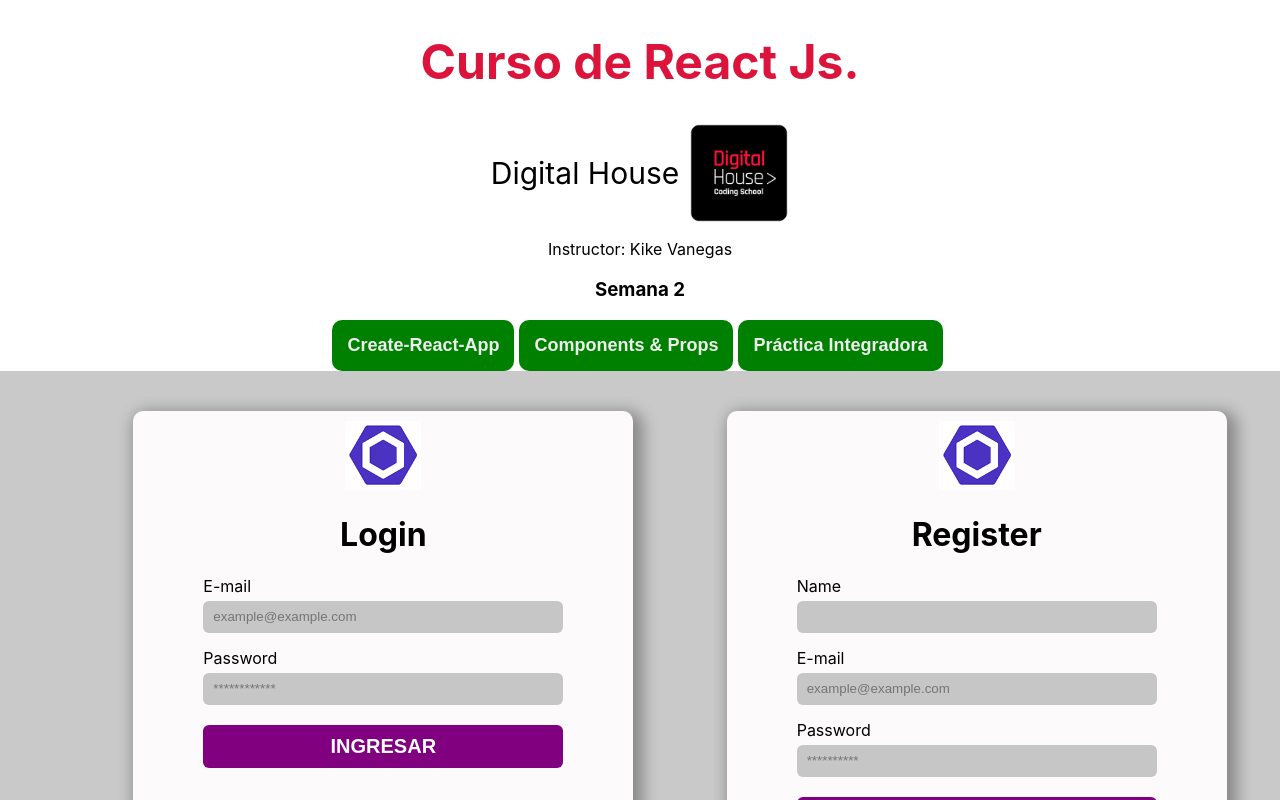
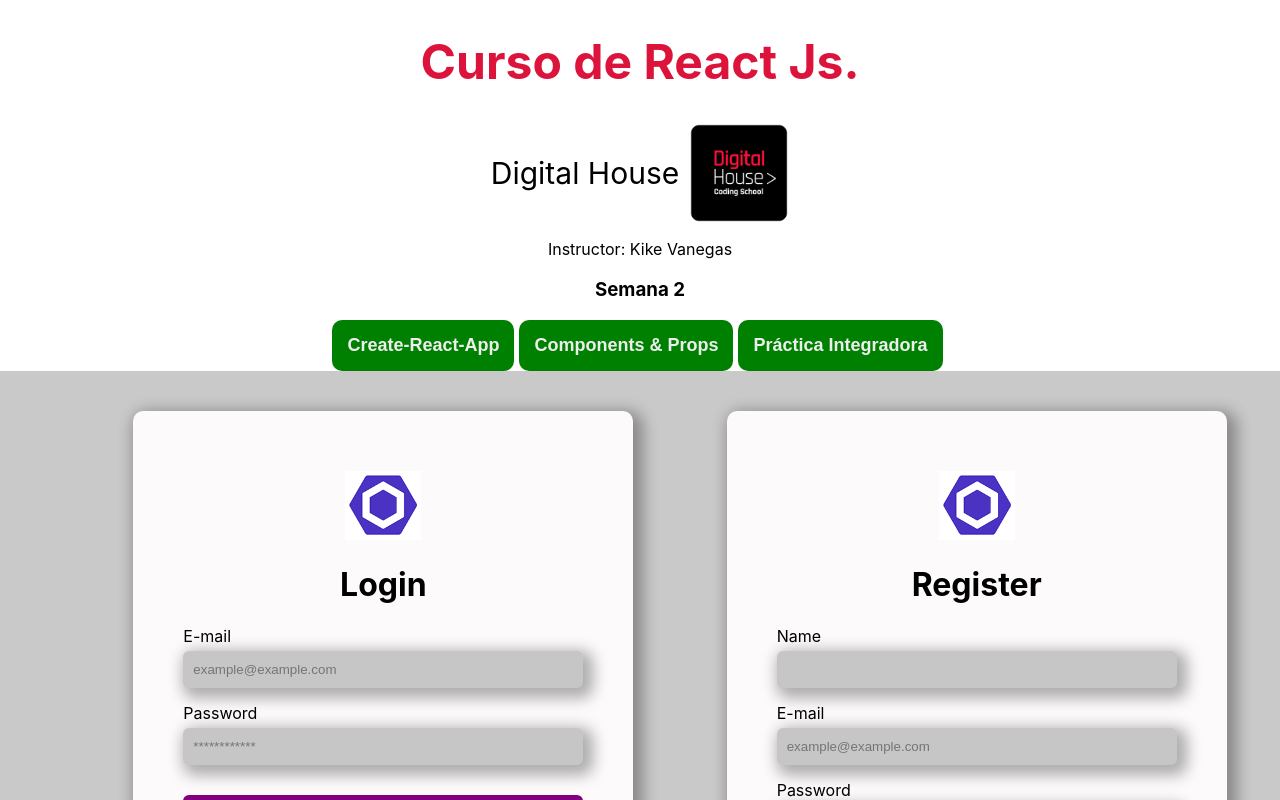
Before and after one commit to jayad23/Glossary_React, a React (Create React App) app: page / in a window 1280 px wide. Both pictures are taken after a click on the button "Práctica Integradora". Shown: the top 800 px of the page. Built offline with nearby package versions, Linux system fonts and the light colour scheme.

Commit message:
Correcciones mínimas a los estilos del Formulario

```diff
--- a/src/components/Week2/Clase_3/Card/Card.js
+++ b/src/components/Week2/Clase_3/Card/Card.js
@@ -5,14 +5,14 @@
 const Card = ({ cardTitle, children }) => {
   return (
     <div className={styles['card-container']}>
-        <div style={{ paddingTop: "10px"}}>
+        <div>
             <img
                 src={logo}
                 alt="logo_form"
             />
         </div>
         <h1>{cardTitle}</h1>
-        <div style={{padding: "0 70px 0 70px"}}>
+        <div>
             {children}
         </div>
     </div>
--- a/src/components/Week2/Clase_3/Card/styles.module.css
+++ b/src/components/Week2/Clase_3/Card/styles.module.css
@@ -1,12 +1,12 @@
 .card-container {
     border: none;
-    width: 500px;
+    width: 400px;
     height: auto;
     background-color: rgb(252, 250, 250);
     border-radius: 10px;
     -webkit-box-shadow: 5px 5px 15px 5px rgba(0,0,0,0.32);
     box-shadow: 5px 5px 15px 5px rgba(0,0,0,0.32);
-    padding-bottom: 30px
+    padding: 60px 50px;
 };
 
 .logo-container{
--- a/src/components/Week2/Clase_3/CustomButton/CustomButton.js
+++ b/src/components/Week2/Clase_3/CustomButton/CustomButton.js
@@ -1,22 +1,14 @@
 import React from 'react'
+import styles from "./styles.module.css";
 
 const CustomButton = ({ buttonText }) => {
   return (
-    <div style={{ marginTop: "20px"}}>
+    <div className={styles['btn-container']}>
         <button
-            style={{
-                width: "100%",
-                backgroundColor: "purple",
-                padding: "10px",
-                border: "none",
-                borderRadius: "6px",
-                color:"white",
-                fontWeight: "bolder",
-                textTransform: "uppercase",
-                fontSize: "20px"
-            }}>
-                { buttonText }
-            </button>
+          className={styles['gral-btn']}
+          >
+          { buttonText }
+        </button>
     </div>
   )
 }
--- /dev/null
+++ b/src/components/Week2/Clase_3/CustomButton/styles.module.css
@@ -0,0 +1,21 @@
+.btn-container {
+    margin-top: 30px;
+}
+
+.gral-btn{
+    width: 100%;
+    background-color: purple;
+    padding: 10px;
+    border: none;
+    border-radius: 6px;
+    color: white;
+    font-weight: bolder;
+    text-transform: uppercase;
+    font-size: 20px;
+    cursor: pointer;
+}
+
+.gral-btn:hover{
+    -webkit-box-shadow: 5px 5px 15px 5px rgba(0,0,0,0.32);
+    box-shadow: 5px 5px 15px 5px rgba(0,0,0,0.32);
+}
--- a/src/components/Week2/Clase_3/CustomInput/styles.module.css
+++ b/src/components/Week2/Clase_3/CustomInput/styles.module.css
@@ -11,10 +11,16 @@
 }
 
 .input-tag {
-    height: 30px;
+    height: 35px;
     border: none;
     border-radius: 6px;
     background-color: rgb(199, 198, 198);
     padding-left: 10px;
     outline: none;
+    -webkit-box-shadow: 5px 5px 15px 5px rgba(0,0,0,0.32);
+    box-shadow: 5px 5px 15px 5px rgba(0,0,0,0.32);
 }
+
+.input-tag:focus{
+    border: 1px solid blue;
+}
--- a/src/components/Week2/Clase_3/FormLogin/FormLogin.js
+++ b/src/components/Week2/Clase_3/FormLogin/FormLogin.js
@@ -17,6 +17,10 @@
         <CustomButton
           buttonText="ingresar"
         />
+        <div>
+          <p>¿Aun no tienes cuenta?</p>
+          <a href="/">Regístrate aquí</a>
+        </div>
     </form>
   )
 }
```
